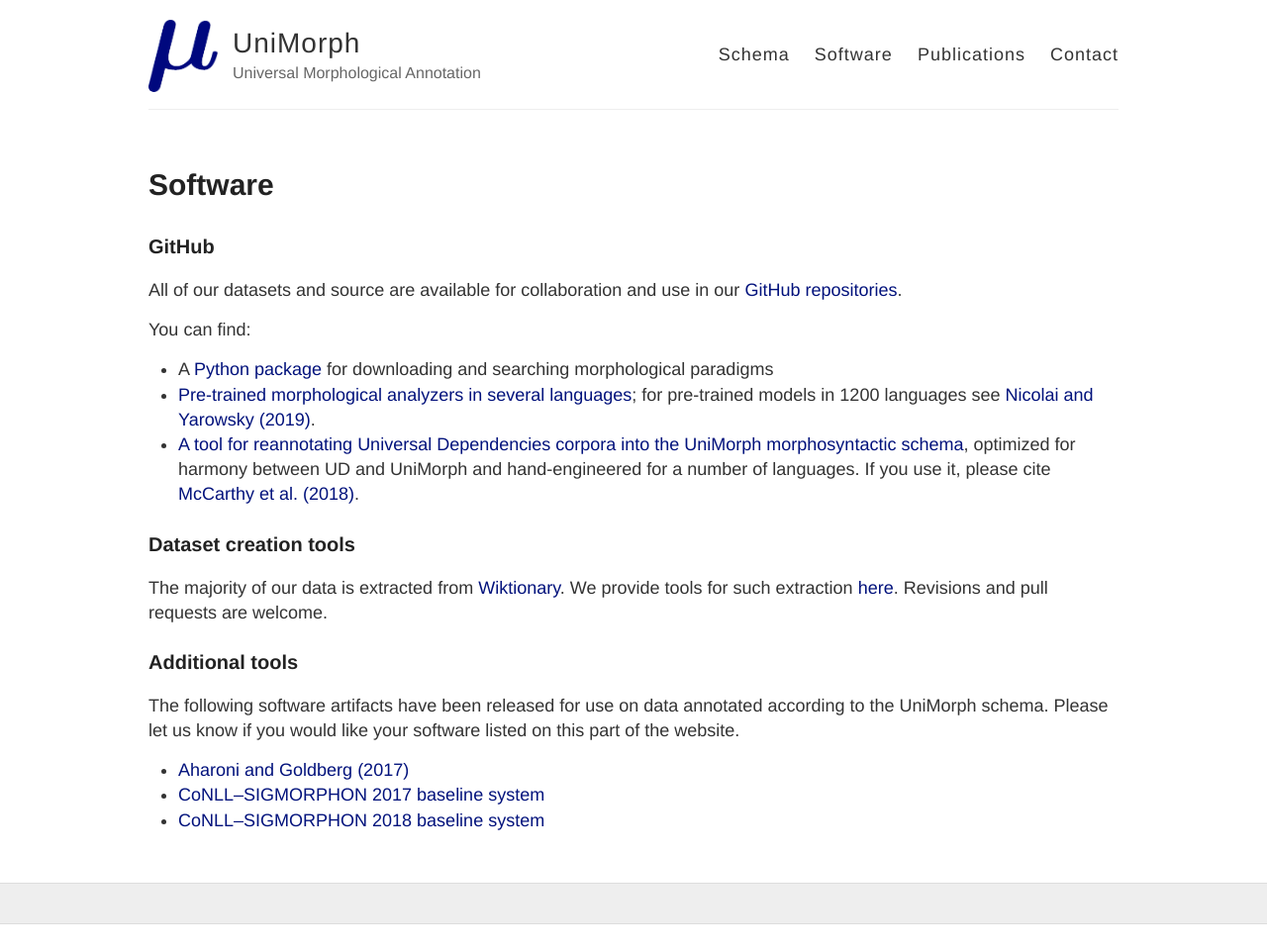
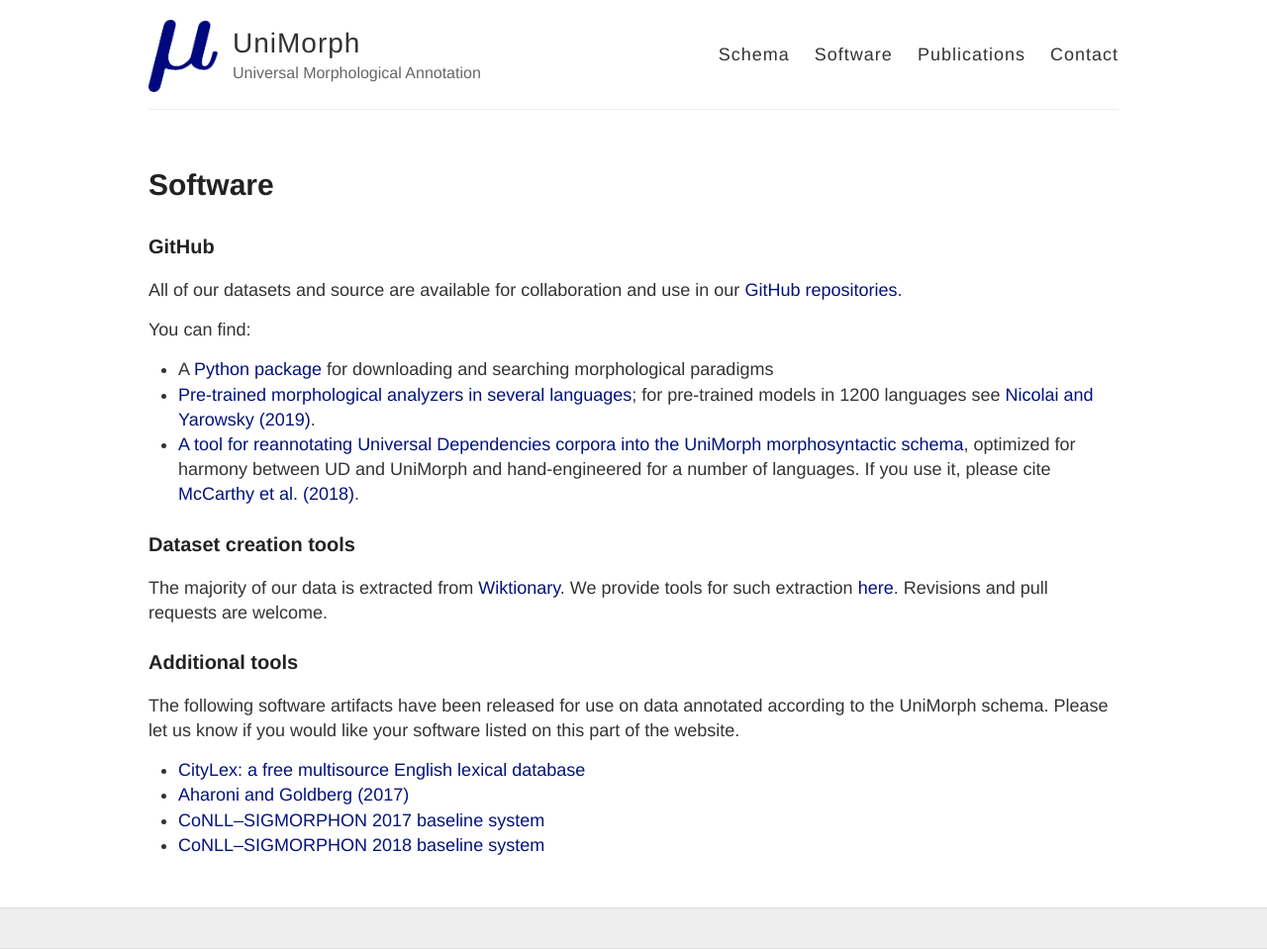
Before and after one commit to unimorph/unimorph.github.io, a Jekyll site: the page built from software.md, in a window 1280 px wide. Shown: the whole page at 99% size. Built offline with Jekyll 4.4.1, drawn with Linux system fonts in a browser that asks for light colours; before the commit the page ends 934 px from its top, so only the background shows below that; some of the changed lines change nothing that is shown.

```diff
--- a/_includes/meta.html
+++ b/_includes/meta.html
@@ -4,7 +4,7 @@
     <meta name='viewport' content='width=device-width, initial-scale=1.0, maximum-scale=1.0'>
 
     <meta property="og:site_name" content="{{ site.name }}" />
-    <meta property="og:image" content="{{ site.avatar | absolute_url }}" />
+    <meta property="og:image" content="{{ "images/spanish-russian-paradigm.svg" | absolute_url }}" />
     <meta property="og:image:alt" content="UniMorph site logo." />
 
     {% if page.excerpt %}
--- a/software.md
+++ b/software.md
@@ -37,6 +37,7 @@
 
 The following software artifacts have been released for use on data annotated according to the UniMorph schema. Please let us know if you would like your software listed on this part of the website.
 
+- [CityLex: a free multisource English lexical database](https://github.com/kylebgorman/citylex)
 - [Aharoni and Goldberg (2017)](https://github.com/roeeaharoni/morphological-reinflection)
 - [CoNLL–SIGMORPHON 2017 baseline system](https://github.com/sigmorphon/conll2017/tree/master/baseline)
 - [CoNLL–SIGMORPHON 2018 baseline system](https://github.com/sigmorphon/conll2018)
```
